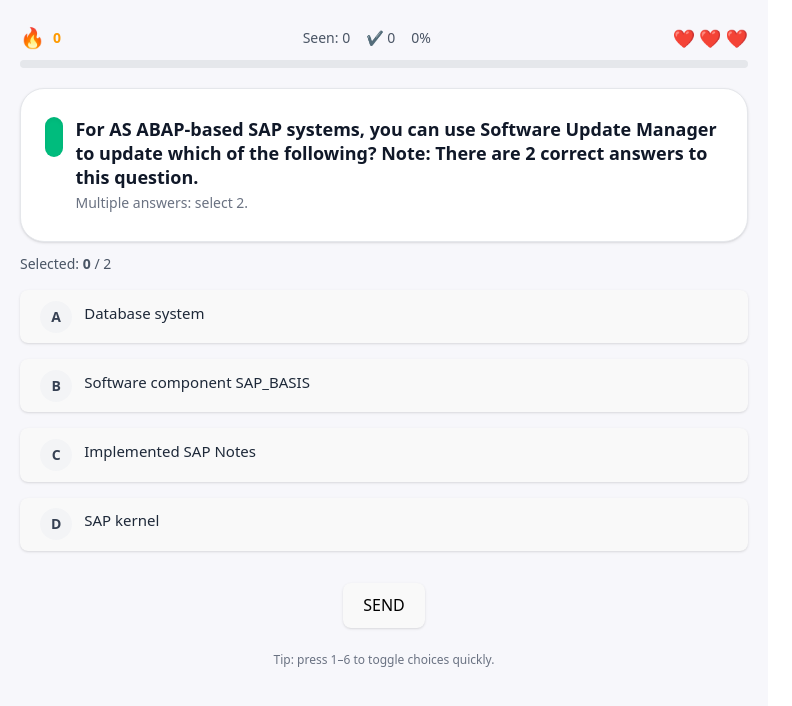
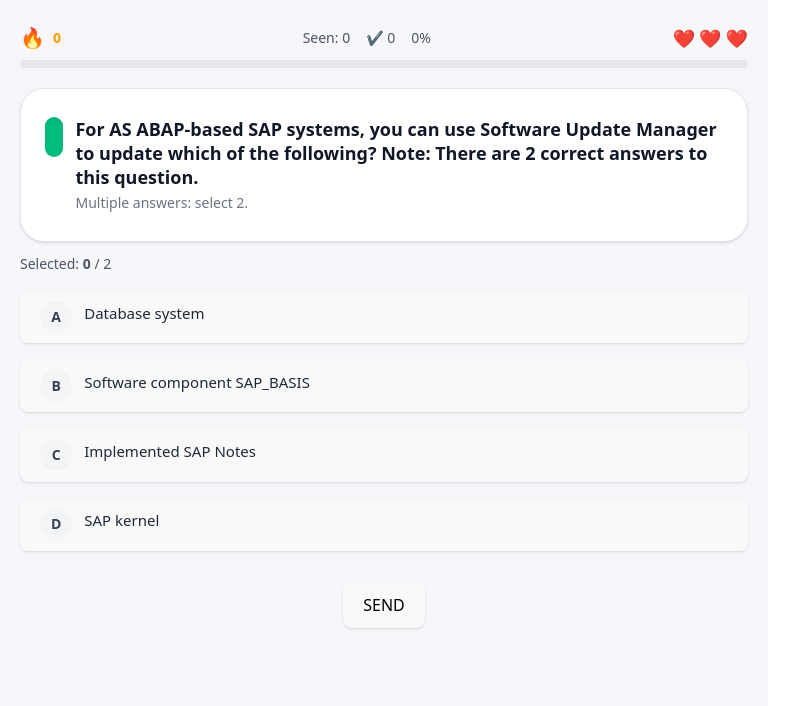
Before and after one commit to cristianconpe/sap-basis-duo, a React (Vite) app: page / in a window 1280 px wide. Shown: the top 706 px of the page, without its empty margins (0-792 px from the left). Built offline with nearby package versions, Linux system fonts and the light colour scheme.

Commit message:
Update App.jsx

```diff
--- a/src/App.jsx
+++ b/src/App.jsx
@@ -232,9 +232,6 @@
           )}
         </div>
 
-        <div className="mt-6 text-center text-xs text-gray-500 dark:text-slate-400">
-          Tip: press 1–6 to toggle choices quickly.
-        </div>
       </div>
     </div>
   );
```
